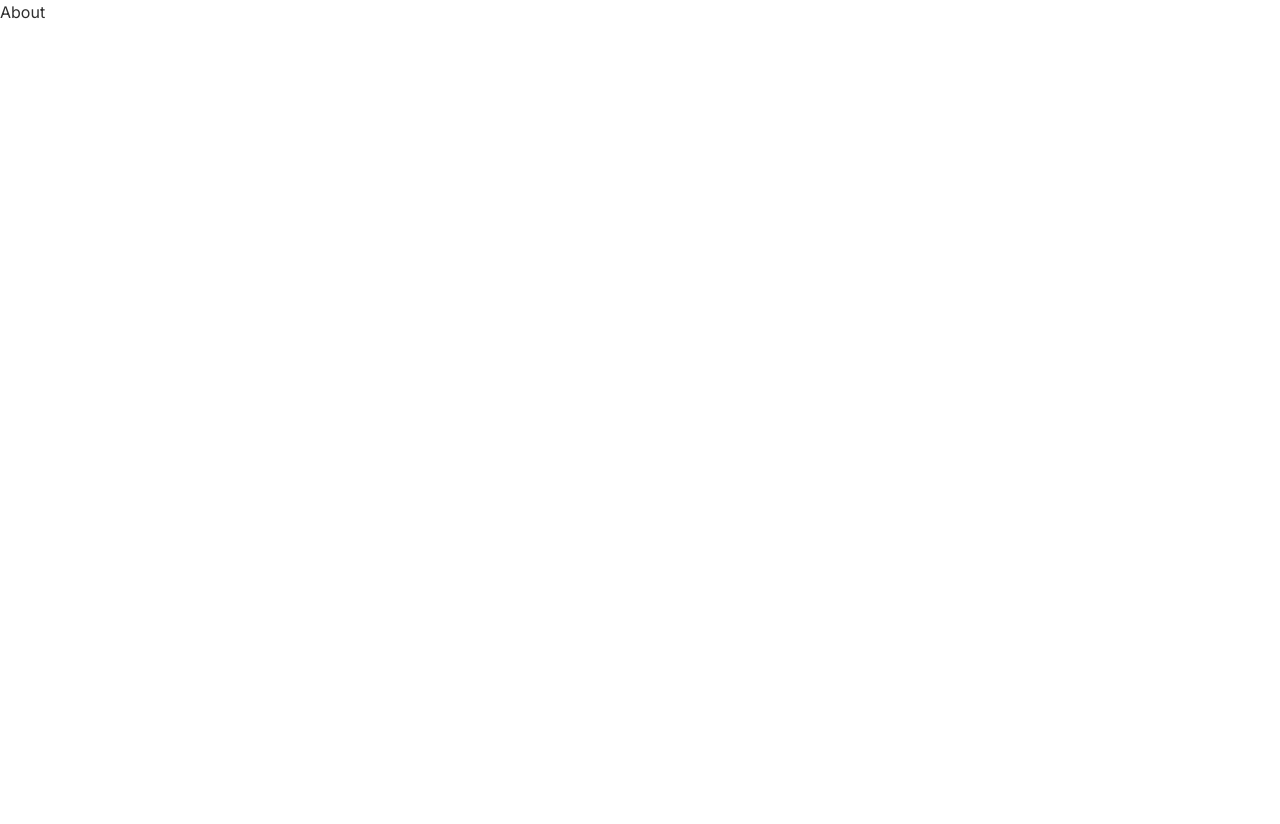
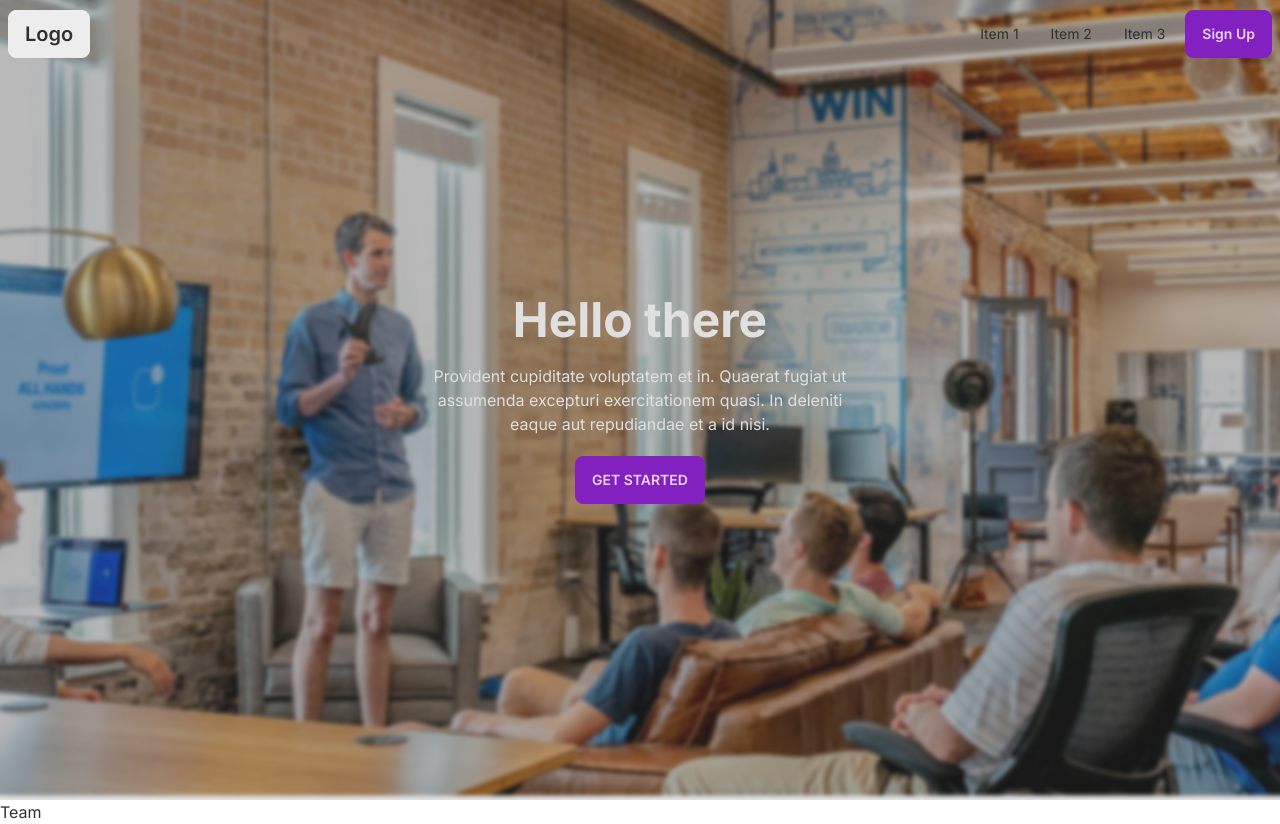
Before and after one commit to rakibul-wdp/askly, a Next.js app: page /about in a window 1280 px wide. Before the commit the page ends 800 px from the top, so only its background shows below. Built offline with nearby package versions, Linux system fonts and the light colour scheme.

Commit message:
create about hero section

```diff
--- a/app/about/page.js
+++ b/app/about/page.js
@@ -1,8 +1,13 @@
+import AboutHero from '@/components/about/AboutHero';
+import Team from '@/components/about/Team';
 import React from 'react'
 
 const About = () => {
   return (
-    <div>About</div>
+    <div>
+      <AboutHero />
+      <Team />
+    </div>
   )
 }
 
--- /dev/null
+++ b/components/about/AboutHero.js
@@ -0,0 +1,23 @@
+import React from 'react';
+import AboutHeroImg from "../../public/assets/images/about/aboutHero.svg";
+import Navbar from '../common/Navbar';
+
+const AboutHero = () => {
+  return (
+    <section>
+      <Navbar />
+      <div className="hero min-h-screen" style={{ backgroundImage: `url(${AboutHeroImg.src})` }}>
+        <div className="hero-overlay bg-opacity-20"></div>
+        <div className="hero-content text-center text-neutral-content">
+          <div className="max-w-md">
+            <h1 className="mb-5 text-5xl font-bold">Hello there</h1>
+            <p className="mb-5">Provident cupiditate voluptatem et in. Quaerat fugiat ut assumenda excepturi exercitationem quasi. In deleniti eaque aut repudiandae et a id nisi.</p>
+            <button className="btn btn-primary">Get Started</button>
+          </div>
+        </div>
+      </div>
+    </section>
+  )
+}
+
+export default AboutHero;
--- /dev/null
+++ b/components/about/Team.js
@@ -0,0 +1,12 @@
+import React from 'react'
+
+const Team = () => {
+  return (
+    <div style={{
+      background: `rgba(132, 33, 192, 0.1) 0%
+      rgba(132, 33, 192, 0.1) 100%`,
+    }}>Team</div>
+  )
+}
+
+export default Team;
--- a/components/common/Navbar.js
+++ b/components/common/Navbar.js
@@ -1,3 +1,4 @@
+import Link from 'next/link';
 import React from 'react'
 
 const Navbar = () => {
@@ -14,7 +15,7 @@ const Navbar = () => {
             <li><a>Item 3</a></li>
           </ul>
         </div>
-        <a className="btn normal-case text-xl">Logo</a>
+        <Link href="/" className="btn normal-case text-xl">Logo</Link>
       </div>
       <div className="navbar-end">
         <div className="hidden md:flex">
@@ -24,7 +25,7 @@ const Navbar = () => {
             <li><a>Item 3</a></li>
           </ul>
         </div>
-        <a className="btn btn-primary normal-case">Sign Up</a>
+        <Link href="/signup" className="btn btn-primary normal-case">Sign Up</Link>
       </div>
     </nav>
   )
```
Also changed, not shown: public/assets/images/about/aboutHero.svg (added).
